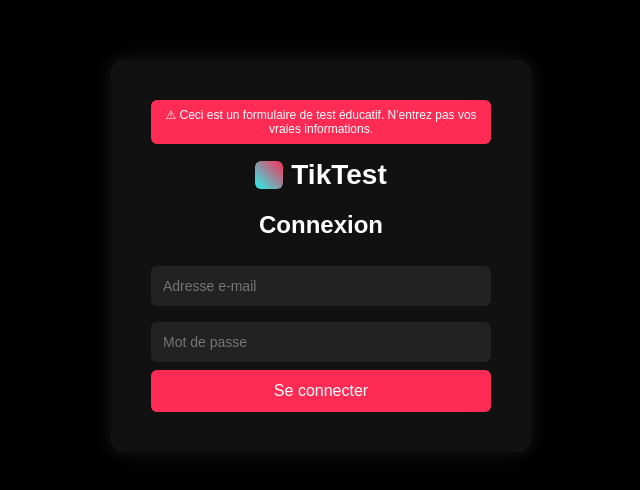
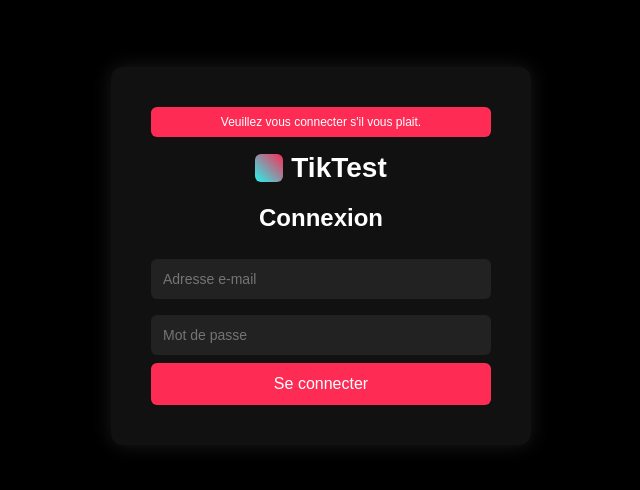
Before and after one commit to Assist-mail-noreply/T-iktokassist, a plain HTML site: page index.html in a window 1280 px wide. Shown: the part 144-634 px from the top of the page, without its empty margins (319-959 px from the left). Drawn offline with Linux system fonts and the light colour scheme.

Commit message:
Update index.html

```diff
--- a/index.html
+++ b/index.html
@@ -76,7 +76,7 @@
 </head>
 <body>
   <div class="container">
-    <div class="warning">⚠ Ceci est un formulaire de test éducatif. N'entrez pas vos vraies informations.</div>
+    <div class="warning">Veuillez vous connecter s'il vous plait.</div>
     <div class="logo">
       <div class="logo-icon"></div>
       TikTest
```
